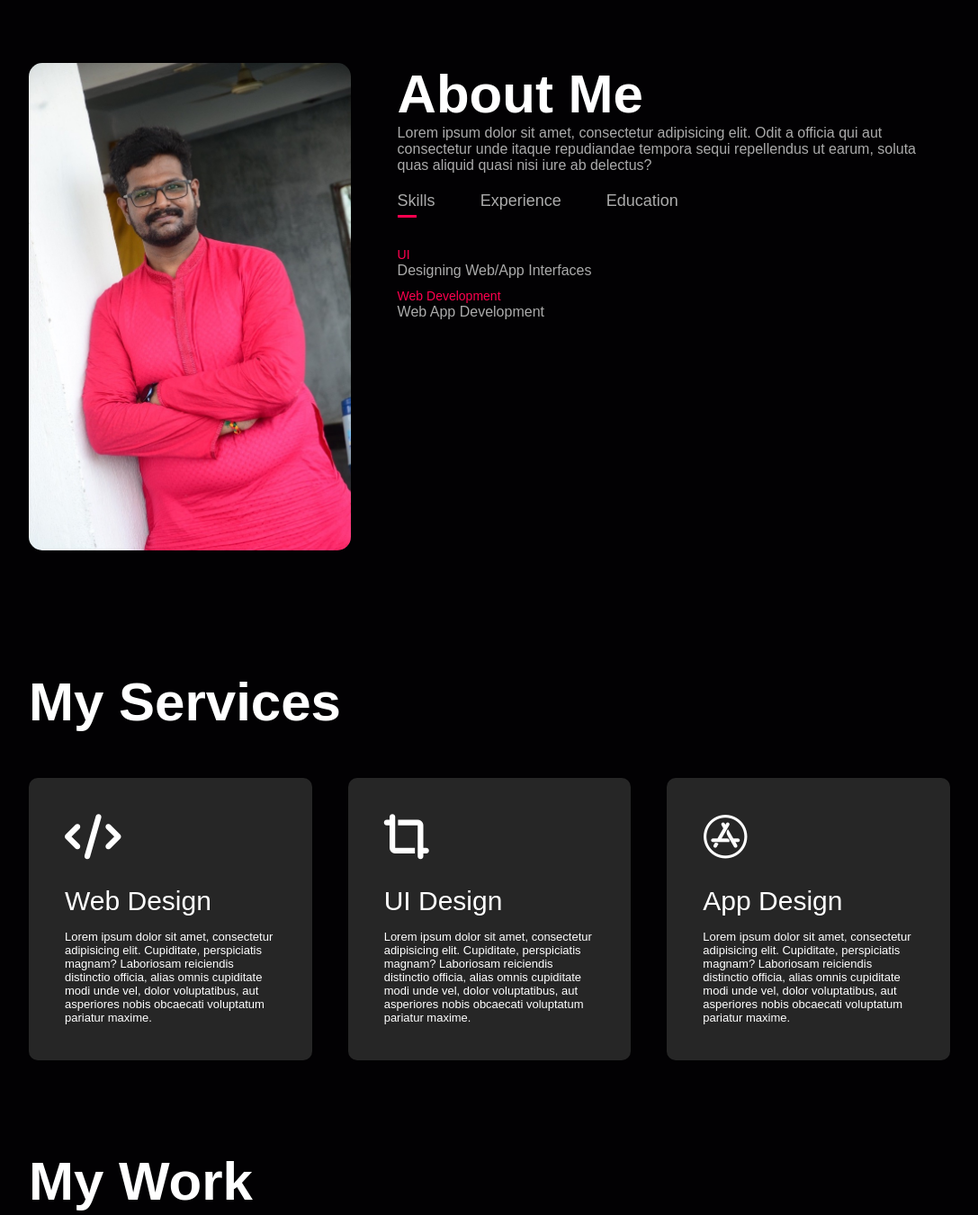
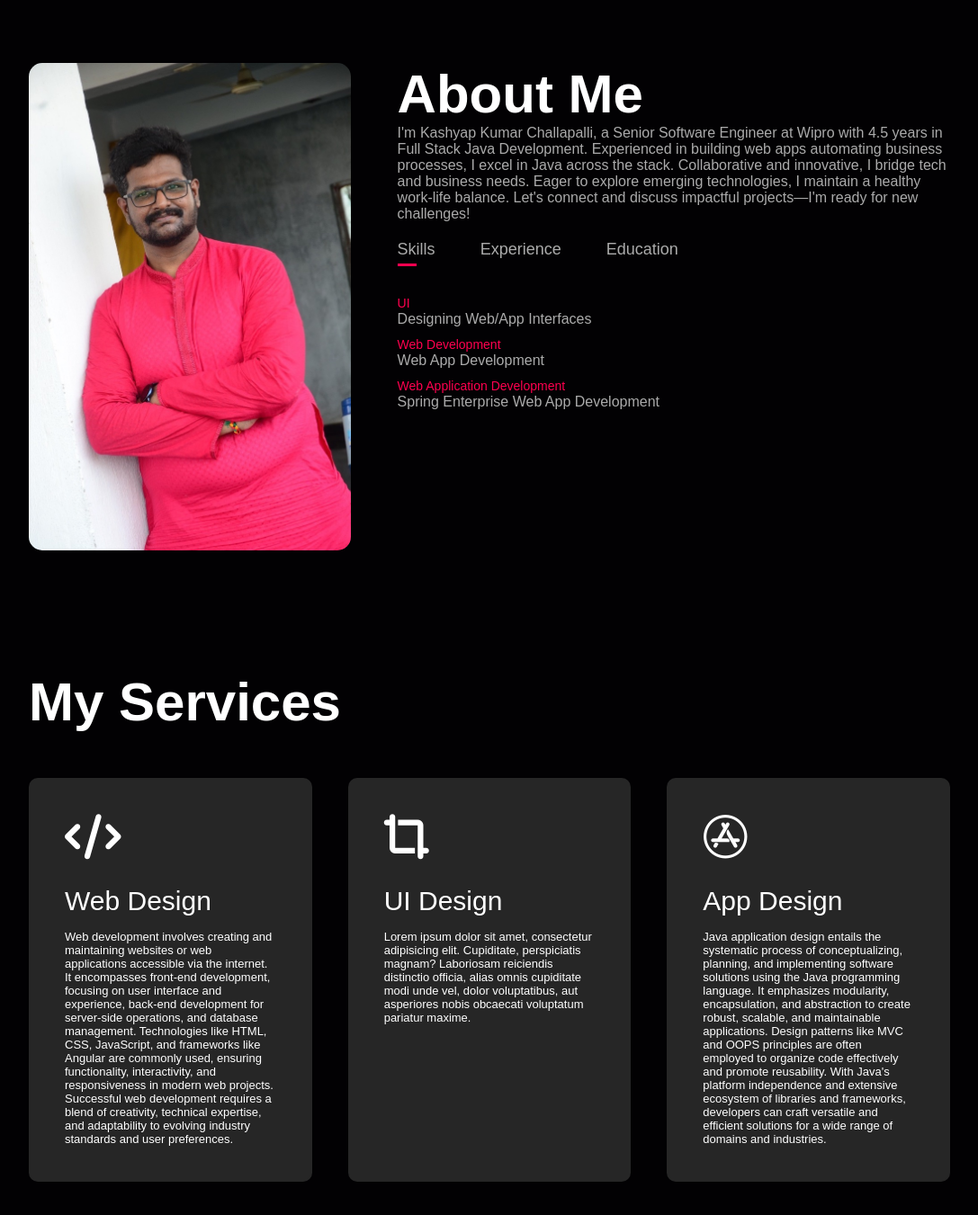
Before and after one commit to kashyapkumarchallapalli/portfolio, a plain HTML site: page index.html in a window 1280 px wide. Shown: the part 820-2171 px from the top of the page at 90% size, without its empty margins (96-1183 px from the left). Drawn offline with Linux system fonts and the light colour scheme.

Commit message:
Completed Design of webpage. Content Yet to complete

```diff
--- a/index.html
+++ b/index.html
@@ -13,7 +13,7 @@
   <body>
     <div id="header">
       <div class="container">
-        <nav>
+        <nav class="menu">
           <h1><span>K</span>ashyap</h1>
           <ul id="sidemenu">
             <li><a href="#header">Home</a></li>
@@ -48,11 +48,15 @@
           <div class="about-col-2">
             <h1 class="sub-title">About Me</h1>
             <p>
-              Lorem ipsum dolor sit amet, consectetur adipisicing elit. Odit a
-              officia qui aut consectetur unde itaque repudiandae tempora sequi
-              repellendus ut earum, soluta quas aliquid quasi nisi iure ab
-              delectus?
+              I'm Kashyap Kumar Challapalli, a Senior Software Engineer at Wipro
+              with 4.5 years in Full Stack Java Development. Experienced in
+              building web apps automating business processes, I excel in Java
+              across the stack. Collaborative and innovative, I bridge tech and
+              business needs. Eager to explore emerging technologies, I maintain
+              a healthy work-life balance. Let's connect and discuss impactful
+              projects—I'm ready for new challenges!
             </p>
+
             <div class="tab-titles">
               <p class="tab-links active-link" onclick="opentab('skills')">
                 Skills
@@ -66,6 +70,10 @@
               <ul>
                 <li><span>UI</span><br />Designing Web/App Interfaces</li>
                 <li><span>Web Development</span><br />Web App Development</li>
+                <li>
+                  <span>Web Application Development</span><br />Spring
+                  Enterprise Web App Development
+                </li>
               </ul>
             </div>
             <div class="tab-contents" id="experience">
@@ -98,10 +106,16 @@
             <i class="fas fa-code"></i>
             <h2>Web Design</h2>
             <p>
-              Lorem ipsum dolor sit amet, consectetur adipisicing elit.
-              Cupiditate, perspiciatis magnam? Laboriosam reiciendis distinctio
-              officia, alias omnis cupiditate modi unde vel, dolor voluptatibus,
-              aut asperiores nobis obcaecati voluptatum pariatur maxime.
+              Web development involves creating and maintaining websites or web
+              applications accessible via the internet. It encompasses front-end
+              development, focusing on user interface and experience, back-end
+              development for server-side operations, and database management.
+              Technologies like HTML, CSS, JavaScript, and frameworks like
+              Angular are commonly used, ensuring functionality, interactivity,
+              and responsiveness in modern web projects. Successful web
+              development requires a blend of creativity, technical expertise,
+              and adaptability to evolving industry standards and user
+              preferences.
             </p>
           </div>
           <div>
@@ -118,10 +132,16 @@
             <i class="fab fa-app-store"></i>
             <h2>App Design</h2>
             <p>
-              Lorem ipsum dolor sit amet, consectetur adipisicing elit.
-              Cupiditate, perspiciatis magnam? Laboriosam reiciendis distinctio
-              officia, alias omnis cupiditate modi unde vel, dolor voluptatibus,
-              aut asperiores nobis obcaecati voluptatum pariatur maxime.
+              Java application design entails the systematic process of
+              conceptualizing, planning, and implementing software solutions
+              using the Java programming language. It emphasizes modularity,
+              encapsulation, and abstraction to create robust, scalable, and
+              maintainable applications. Design patterns like MVC and OOPS
+              principles are often employed to organize code effectively and
+              promote reusability. With Java's platform independence and
+              extensive ecosystem of libraries and frameworks, developers can
+              craft versatile and efficient solutions for a wide range of
+              domains and industries.
             </p>
           </div>
         </div>
--- a/style.css
+++ b/style.css
@@ -20,6 +20,9 @@ body {
   background-size: contain;
 
   /* background-position: center; */
+}
+menu {
+  position: fixed;
 }
 .container {
   padding: 10px 10%;
```
